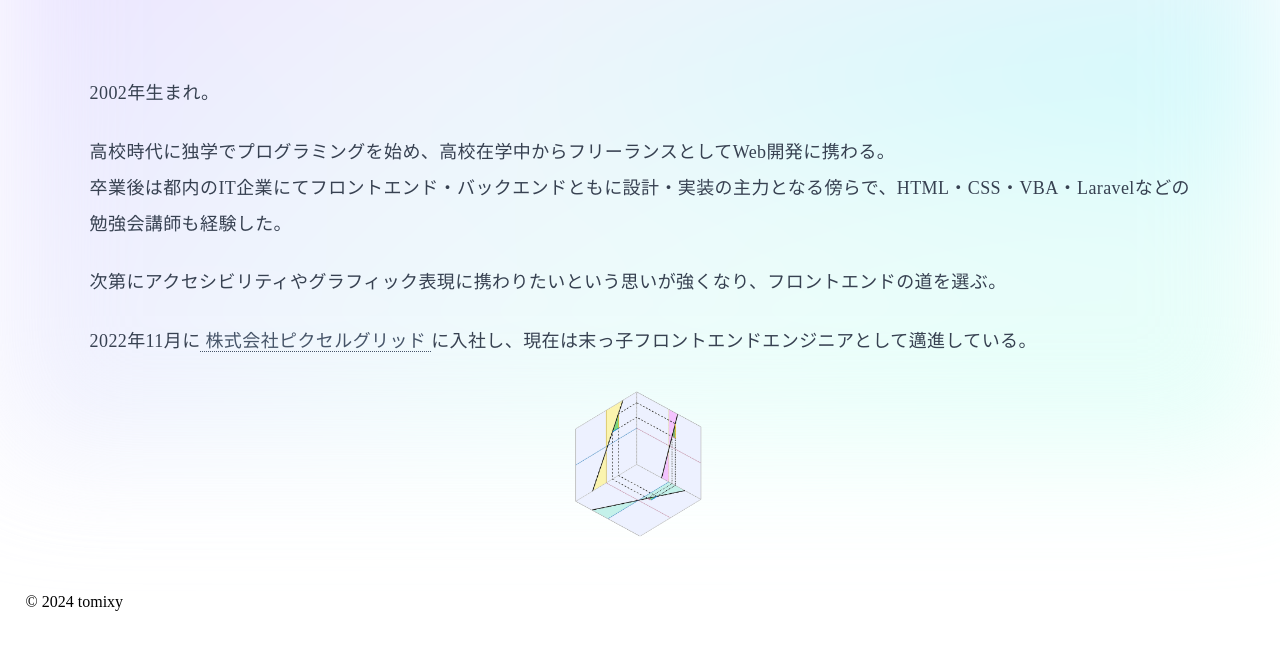
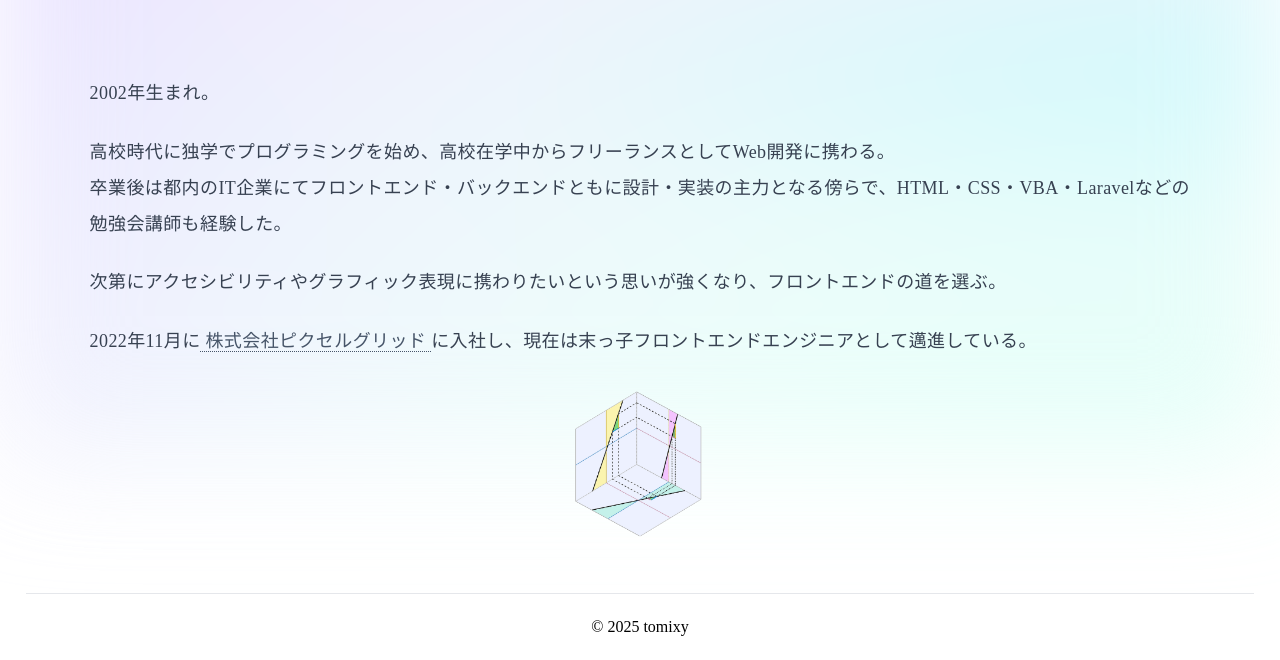
Before and after one commit to tetracalibers/tomixyz-biography-v2, an Astro site: page / in a window 1280 px wide. Shown: the part 341-1001 px from the top of the page. Before the commit the page ends 952 px from the top, so only its background shows below. Built offline with nearby package versions, Linux system fonts and the light colour scheme; Astro itself is replaced by a stand-in of ours; a web font is replaced by a local one.

Commit message:
Footerのスタイル

```diff
--- a/src/components/layout/Footer.astro
+++ b/src/components/layout/Footer.astro
@@ -1,10 +1,14 @@
-<footer class="footer mt-auto">
-  <nav class="text-center">
-    <div>&copy; 2024 tomixy</div>
-  </nav>
+<footer class="Footer">
+  <div class="Footer-copy">&copy; 2025 tomixy</div>
 </footer>
+
 <style>
-  .footer {
-    @apply py-6 border-t;
+  .Footer {
+    margin-block-start: auto;
+    padding-block: 1.5rem;
+    border-block-start: 1px solid var(--gray-200);
+  }
+  .Footer-copy {
+    text-align: center;
   }
 </style>
```
